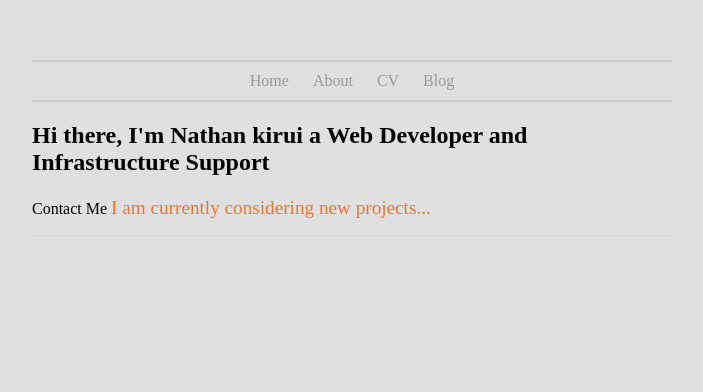
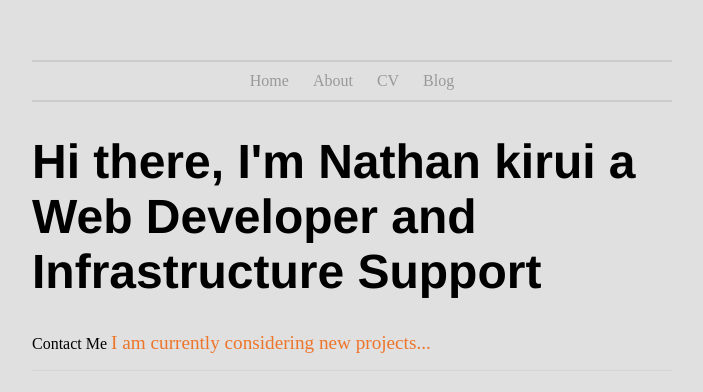
Before and after one commit to nkirui/Nkirui.github.io, a plain HTML site: page index.html in a window 1280 px wide. Shown: the whole page, without its empty margins (288-991 px from the left). Drawn offline with Linux system fonts and the light colour scheme.

Commit message:
Update index.html

```diff
--- a/index.html
+++ b/index.html
@@ -14,7 +14,7 @@
 
 		<div class="container">
     		<div class="blurb">
-        		<h2>Hi there, I'm Nathan kirui a Web Developer and Infrastructure Support</h2>
+        		<h1>Hi there, I'm Nathan kirui a Web Developer and Infrastructure Support</h1>
                 <p> Contact Me <a href="mailto:nathankirui5@gmail.com" > I am currently considering new projects...</a></p>
     		</div><!-- /.blurb -->
 		</div><!-- /.container -->
```
